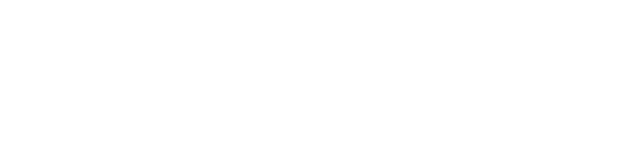
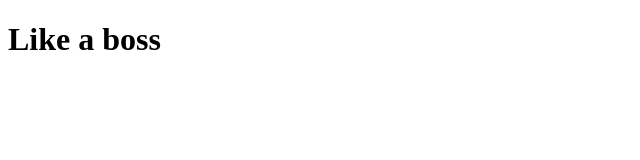
Before and after one commit to alex-code42/personal-website, a plain HTML site: page index.html in a window 1280 px wide. Shown: the whole page, without its empty margins (0-640 px from the left). Drawn offline with Linux system fonts and the light colour scheme.

Commit message:
adding h1-Title

```diff
--- a/index.html
+++ b/index.html
@@ -6,6 +6,6 @@
     <title>Document</title>
 </head>
 <body>
-
+    <h1>Like a boss</h1>
 </body>
 </html>
```
